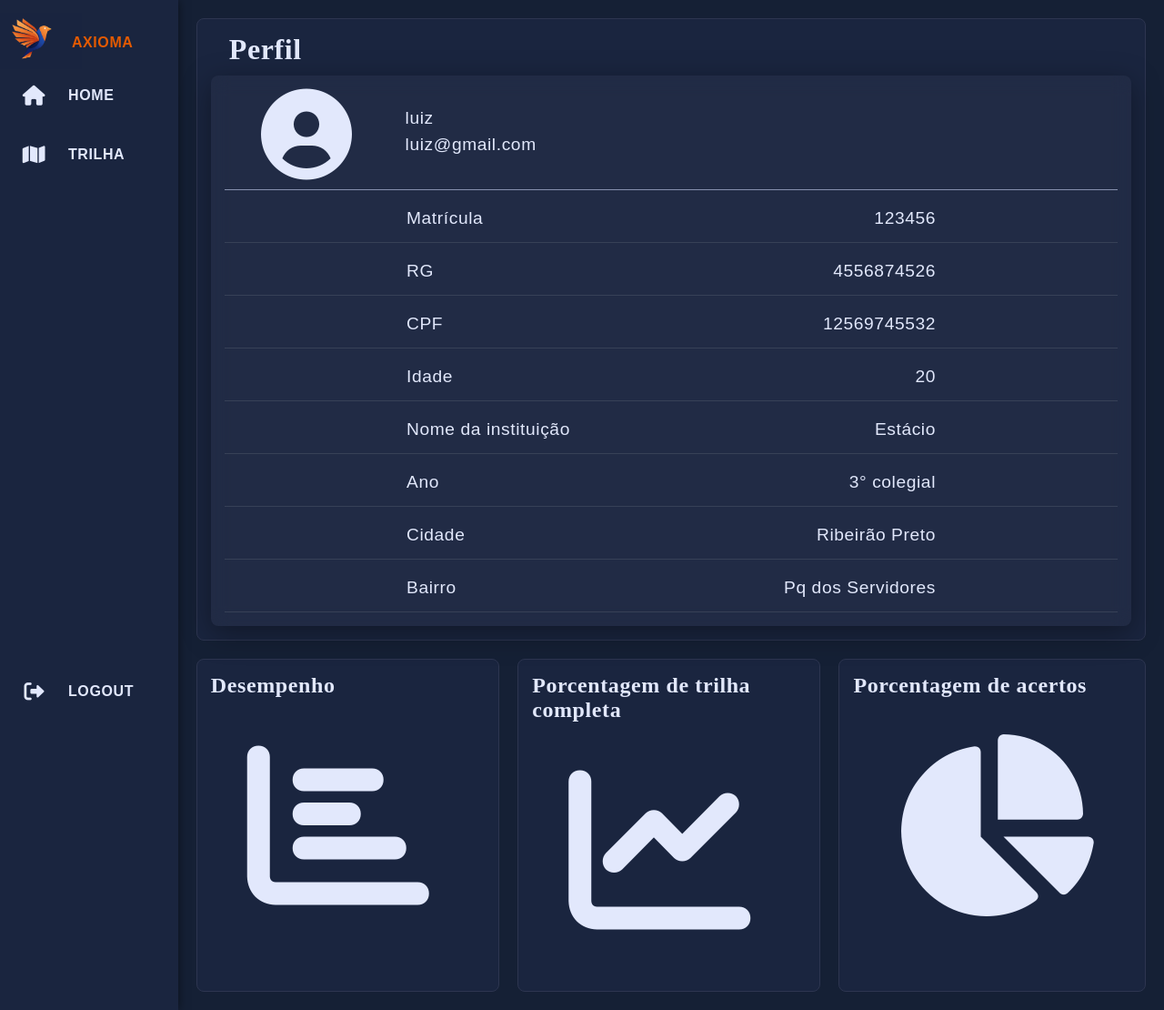
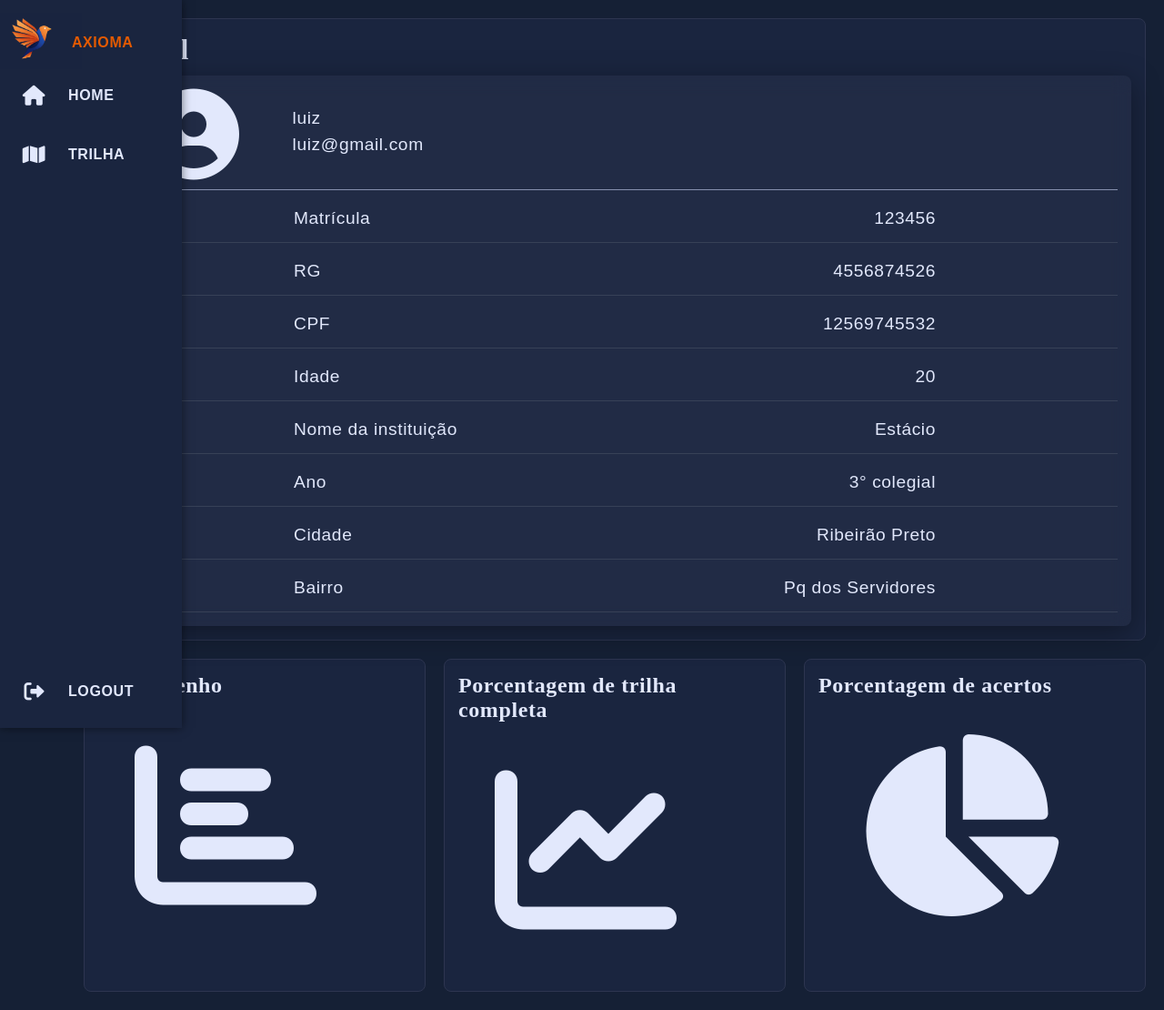
Before and after one commit to lfmds/Projeto-Claro-Educacao, a Flask app: page /perfil in a window 1280 px wide. Shown: the whole page at 91% size. Run offline with Flask 3, Linux system fonts and the light colour scheme; a user stored in the database is signed in.

Commit message:
Alteração na sidebar tela perfil

```diff
--- a/app/tela_perfil/static/css/perfil.css
+++ b/app/tela_perfil/static/css/perfil.css
@@ -20,9 +20,10 @@ body {
 /* Estilos da Sidebar Vertical */
 /* ------------------------------------------- */
 .sidebar {
+    position: fixed;
     width: 72px; /* Largura inicial */
-    min-height: 100vh;/* Garante que preencha a altura mínima da viewport */
-    z-index: 1;
+    height: 100vh;/* Garante que preencha a altura mínima da viewport */
+    z-index: 1000;
     background: #1A253F;
     overflow: hidden;
     transition: 0.6s ease;
@@ -163,6 +164,8 @@ body {
 /* ------------------------------------------- */
 .main-content {
     flex-grow: 1;
+    margin-left: 72px;
+    min-height: 100vh;
 }
 
 
```
